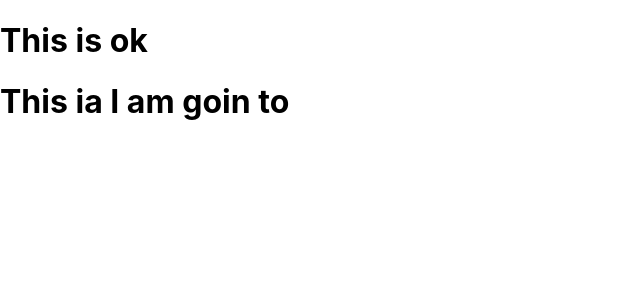
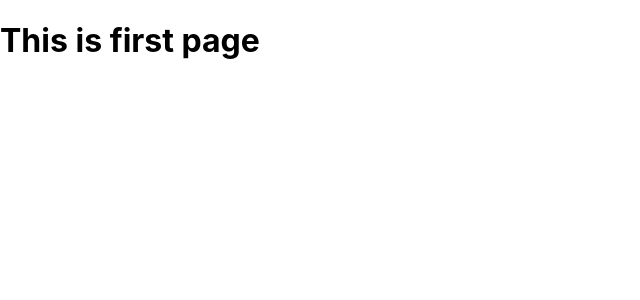
Before and after one commit to dipraj-howlader/jangobd-ecommerce, a React (Create React App) app: page /home in a window 1280 px wide. Shown: the top 300 px of the page, without its empty margins (0-640 px from the left). Built offline with nearby package versions, Linux system fonts and the light colour scheme.

Commit message:
adding react router

```diff
--- a/package.json
+++ b/package.json
@@ -8,6 +8,7 @@
     "@testing-library/user-event": "^12.8.3",
     "react": "^17.0.2",
     "react-dom": "^17.0.2",
+    "react-router-dom": "^5.2.0",
     "react-scripts": "4.0.3",
     "web-vitals": "^1.1.2"
   },
--- a/src/App.js
+++ b/src/App.js
@@ -1,11 +1,21 @@
 import React from 'react';
+import {
+  BrowserRouter as Router,
+  Switch,
+  Route,
+  Link
+} from "react-router-dom";
+import FirstPage from './Pages/FirstPage/FirstPage';
 
 const App = () => {
   return (
-    <div>
-        <h1>This is ok</h1>
-        <h1>This ia I am goin to </h1>
-    </div>
+    <Router>
+      <Switch>
+        <Route path="/home">
+        <FirstPage></FirstPage>
+        </Route>
+      </Switch>
+    </Router>
   );
 };
 
--- /dev/null
+++ b/src/Pages/FirstPage/FirstPage.js
@@ -0,0 +1,11 @@
+import React from 'react';
+
+const FirstPage = () => {
+    return (
+        <div>
+            <h1>This is first page</h1>
+        </div>
+    );
+};
+
+export default FirstPage;
```
Also changed, not shown: 1 other file (tests, documents, lock files or other folders).
